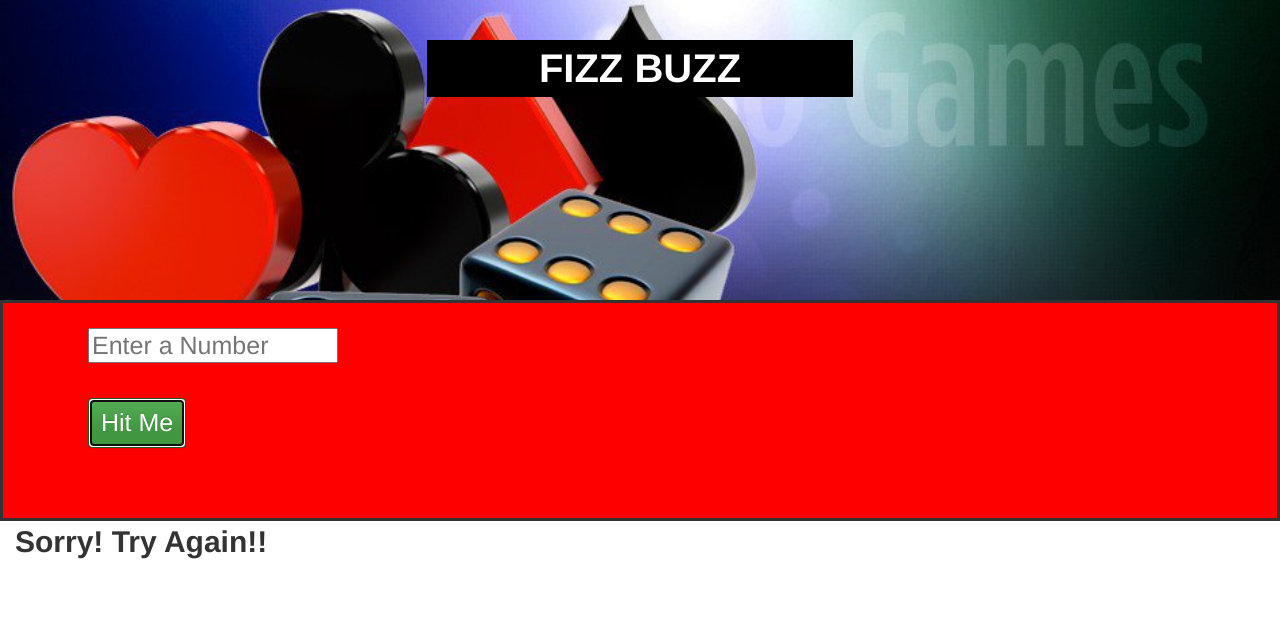
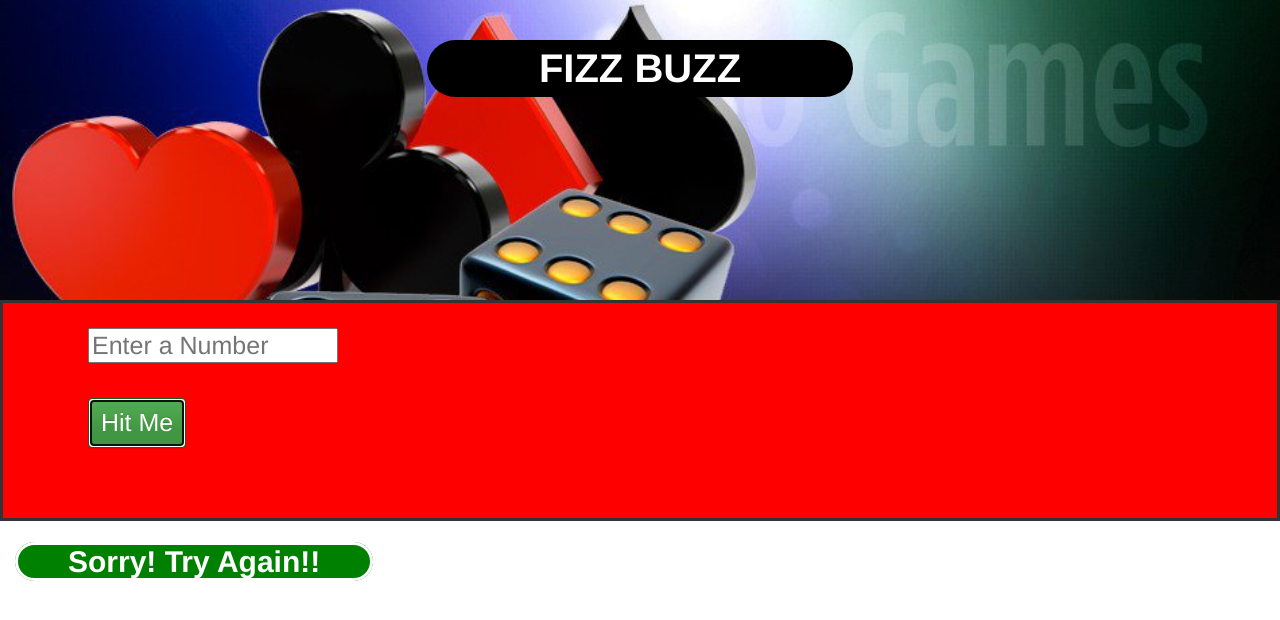
Before and after one commit to junydania/fizz_buzz_js, a website: page index.html in a window 1280 px wide. Both pictures are taken after a click on the button "Hit Me". Drawn offline with nearby package versions, Linux system fonts and the light colour scheme; files whose address does not match are found by name.

Commit message:
Updated CSS Stylesheet

```diff
--- a/assets/style.css
+++ b/assets/style.css
@@ -15,9 +15,9 @@
     border-radius: 20px solid;
     margin-top: 40px;
     background-color: black;
-    padding-left: 15px;
-    padding-right: 15px;
-    /*top: 10px;*/
+    padding-left: 5px;
+    padding-right: 5px;
+    border-radius: 30px;
 }
 
 #number {
@@ -34,6 +34,7 @@
     background-color: red;
     padding-top: 20px;
     padding-bottom: 70px;
+
 }
 
 
@@ -47,6 +48,14 @@
 .result {
   font-size: 30px;
   font-weight: bold;
+  border-style: solid;
+  background-color: green;
+  color: white;
+  text-align: center;
+  padding-left: 50px;
+  padding-right: 50px;
+  border-radius: 20px;
+  height: 10px;
 }
 
 #randomnumber {
--- a/index.html
+++ b/index.html
@@ -27,6 +27,9 @@
               var fizzGame = new fizzBuzz();
               fizzGame.calculate_fizz(number);
               $('#display_message').html(fizzGame.result).addClass('result');
+              // if('#display_message').text('Fizz Buzz'){
+              //   $('#cashdisplay').prepend('<img id="cashdisplay" src="assets/images/games.jpg" />')
+              // }
           });
           });
     </script>
@@ -52,11 +55,16 @@
 
     </div> <!-- container-fluid -->
 
+    <br />
 
     <div class="container-fluid">
       <div class="row">
         <div class="col-md-12">
               <span id="display_message"></span>
+        </div>
+
+        <div class="col-md-12" id="cashdisplay">
+
         </div>
       </div>
     </div>
```
